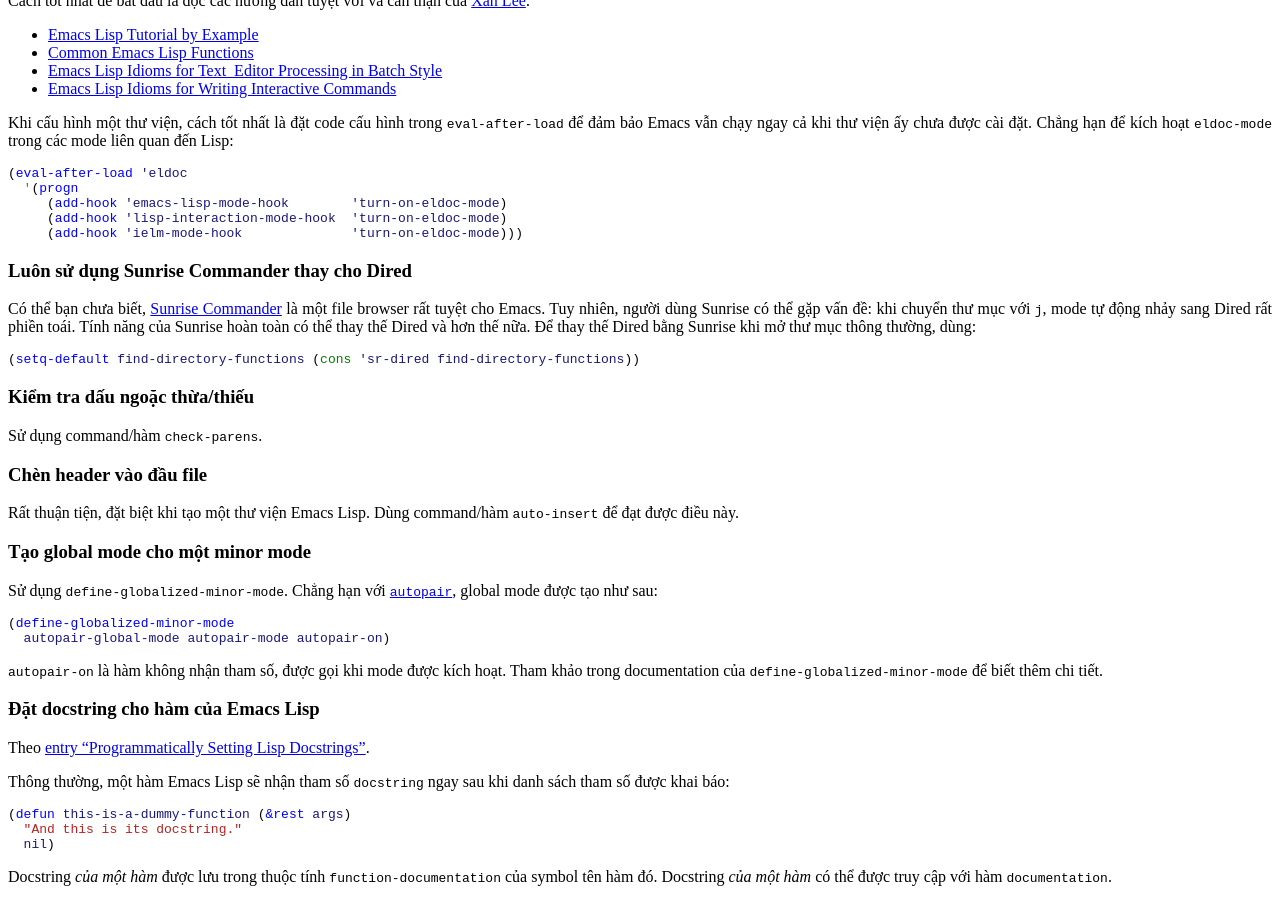
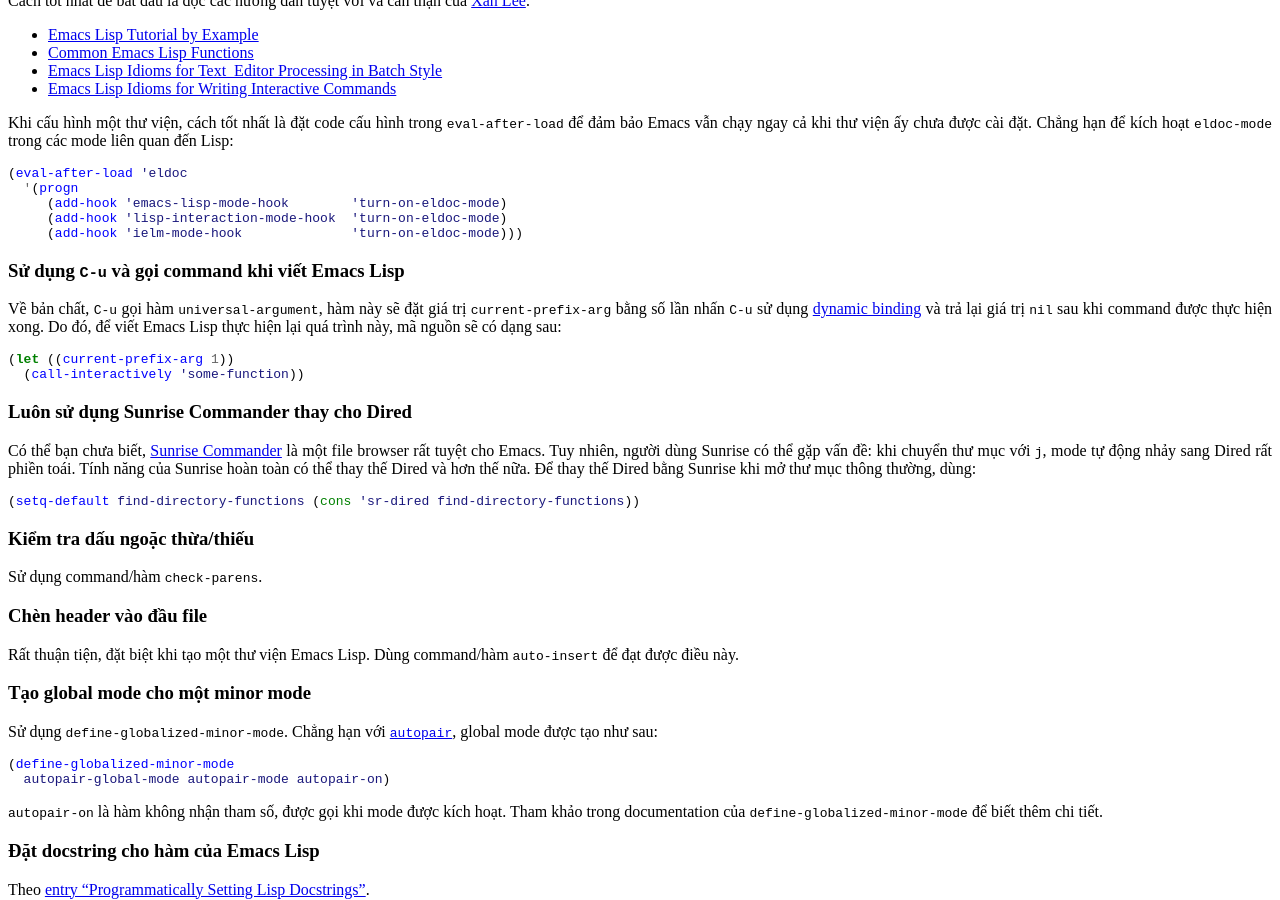
Before and after one commit to cmpitg/cmpitg.github.com, a Jekyll site: the page built from guides-vi/emacs.md, in a window 1280 px wide and 900 px high, scrolled down 1518 px. Built offline with Jekyll 4.4.1, drawn with Linux system fonts in a browser that asks for light colours; Markdown is read by kramdown in place of the engine named in the settings; comment, search, counter and statistics services are not loaded; some of the changed text lies outside the part shown.

Commit message:
Add instruction to call `universal-argument` with Emacs Lisp and call a function interactively

````diff
--- a/guides-vi/emacs.md
+++ b/guides-vi/emacs.md
@@ -122,6 +122,19 @@
      (add-hook 'emacs-lisp-mode-hook        'turn-on-eldoc-mode)
      (add-hook 'lisp-interaction-mode-hook  'turn-on-eldoc-mode)
      (add-hook 'ielm-mode-hook              'turn-on-eldoc-mode)))
+```
+
+### Sử dụng `C-u` và gọi command khi viết Emacs Lisp
+
+Về bản chất, `C-u` gọi hàm `universal-argument`, hàm này sẽ đặt giá trị
+`current-prefix-arg` bằng số lần nhấn `C-u` sử dụng
+[dynamic binding](http://en.wikipedia.org/wiki/Dynamic_binding) và trả lại giá
+trị `nil` sau khi command được thực hiện xong.  Do đó, để viết Emacs Lisp thực
+hiện lại quá trình này, mã nguồn sẽ có dạng sau:
+
+```scheme
+(let ((current-prefix-arg 1))
+  (call-interactively 'some-function))
 ```
 
 ### Luôn sử dụng Sunrise Commander thay cho Dired
````
Also changed, not shown: other parts of guides-vi/emacs.md (+1 -1 lines).
